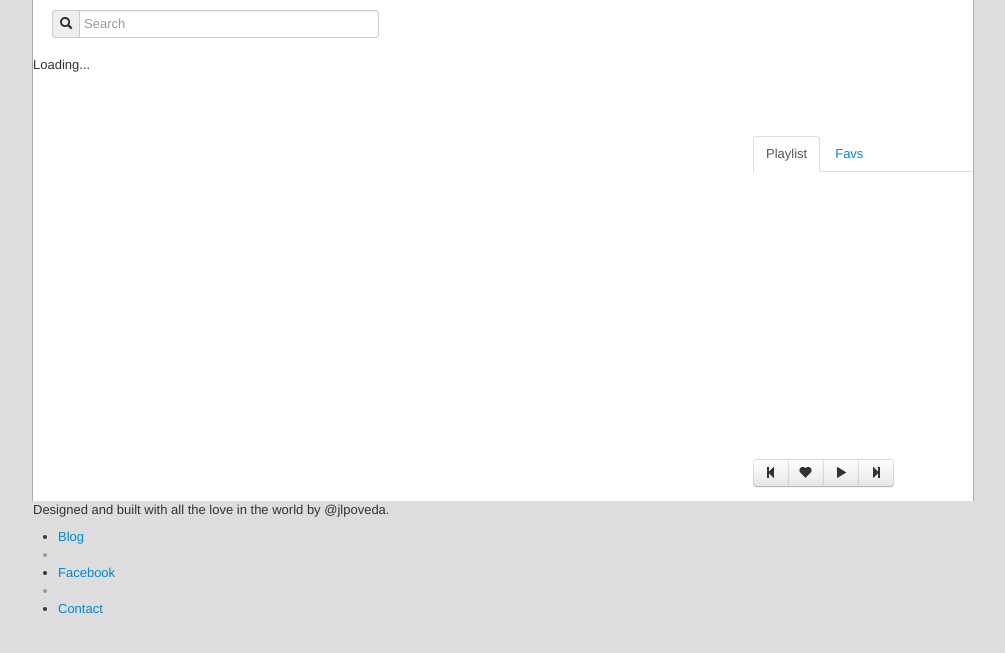
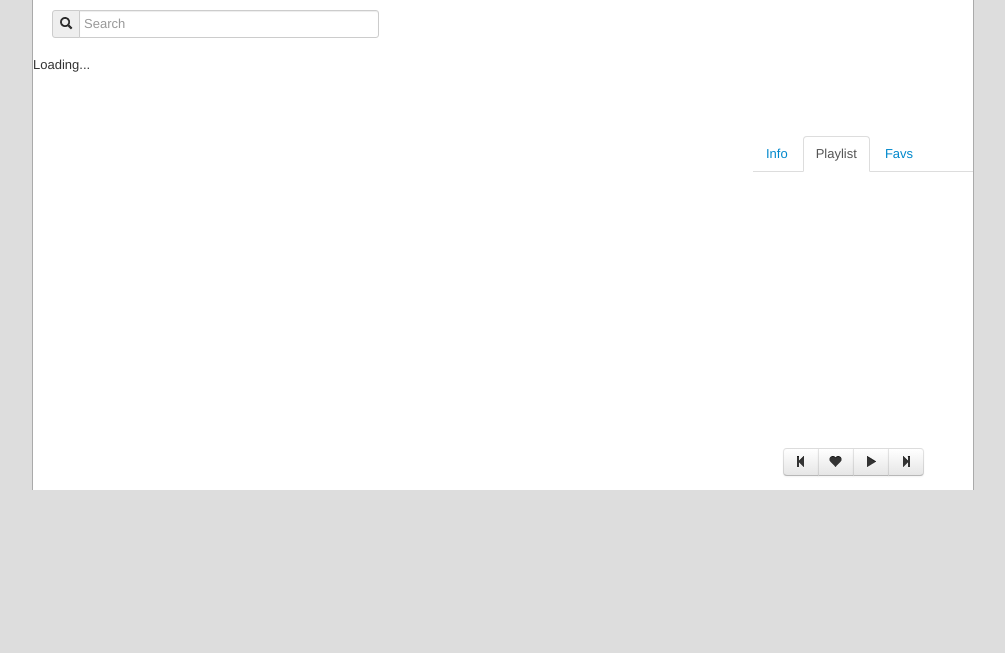
Before and after one commit to jlpoveda/ycplay, a PHP site: page /infinitube.html in a window 1280 px wide. Shown: the top 653 px of the page, without its empty margins (137-1142 px from the left). Run offline with PHP 8.4, Linux system fonts and the light colour scheme; some libraries are stand-ins or nearby versions.

Commit message:
Algún cambio estético

```diff
--- a/css/infinitube.css
+++ b/css/infinitube.css
@@ -136,12 +136,14 @@ small {
   font-size: 10px !important;
 }
  .tab-pane-tool {
-  height: 260px;
+  height: 249px;
   overflow: auto;
 }
 #videoData {
   height: 80px;
   overflow: hidden;
+  color: #464646;
+  text-align: center;
 }
 #playlisttable tr{
   cursor: move;
@@ -152,3 +154,9 @@ small {
 .playlist-trash:hover,.playlist-play:hover{
   opacity:.7;
 }
+.btn-toolbar {
+  margin-left: 30px;
+}
+#ytvideo object {
+  margin-left: 8px;
+}
--- a/infinitube.html
+++ b/infinitube.html
@@ -48,10 +48,13 @@
         <h3 id="videoData"></h3>
         <div class="tabbable">
           <ul class="nav nav-tabs">
+            <li><a href="#infocontainer" data-toggle="tab">Info</a></li>
             <li class="active"><a href="#playlistcontainer" data-toggle="tab">Playlist</a></li>
             <li><a href="#favlistcontainer" data-toggle="tab">Favs</a></li>
           </ul>
           <div class="tab-content">
+            <div class="tab-pane tab-pane-tool" id="infocontainer">
+            </div>
             <div class="tab-pane active tab-pane-tool" id="playlistcontainer">
               <table class="table table-striped" id="playlisttable">
               </table>
@@ -90,7 +93,7 @@
 
 
 </div>
-
+<!--
 <footer>
   <div class="container">
     <p>Designed and built with all the love in the world by @jlpoveda.</p>
@@ -104,7 +107,7 @@
     </ul>
   </div>
 </footer>
-
+-->
 <div id="hidden"></div>
 
 <script src="js/bootstrap-tab.js"></script>
--- a/infinitube.js
+++ b/infinitube.js
@@ -119,7 +119,12 @@ function onYouTubePlayerReady(playerId){
 	$('#embedUrl').click(function(e){
 		$(this).select();
 	});
-	if(window.location.hash){
+    if(location.search){
+        var search = location.search;
+        if(search.substring(0,3)=='?v='){
+            loadAndPlayVideo(search.substring(3));
+        }
+    }else if(window.location.hash){
         var h = getHash();
         if(h.substring(0,1)=='v'){
             loadAndPlayVideo(h.substring(2));
@@ -127,8 +132,8 @@ function onYouTubePlayerReady(playerId){
             $('#searchBox').val(h.substring(2)).focus();
             doSearch();
         }
-	}else{
-		var defaultSearches=['Parov Stelar', 'Paul Kalkbrenner'];
+    }else{
+		var defaultSearches=['Parov Stelar', 'Paul Kalkbrenner', 'Peer Kusiv'];
 		var randomNumber=Math.floor(Math.random()*defaultSearches.length);
 		$('#searchBox').val(defaultSearches[randomNumber]).select().focus();
 	}
```
